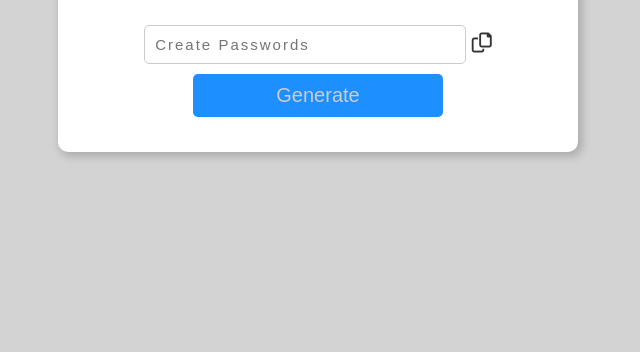
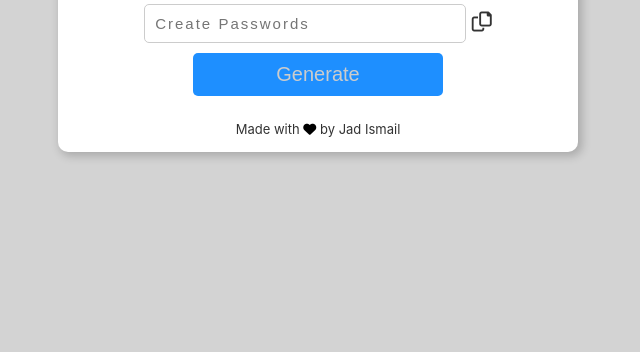
Before and after one commit to jadismail/Password_Generator, a website built with Parcel: page index.html in a window 1280 px wide. Shown: the part 448-800 px from the top of the page, without its empty margins (322-962 px from the left). Built offline with nearby package versions, Linux system fonts and the light colour scheme; a web font is replaced by a local one.

Commit message:
Add the footer.

```diff
--- a/index.html
+++ b/index.html
@@ -21,7 +21,7 @@
                 <span class="fa-regular fa-copy "></span>
             </div>
             <button class="btn">Generate</button>
-
+            <footer>Made with <a href="https://www.linkedin.com/in/jad-ismail-414ba4214/" target="_blank"><span class="fa-solid fa-heart "></span></a> by Jad Ismail</footer>
         </div>
 
     </div>
--- a/style.css
+++ b/style.css
@@ -1,4 +1,5 @@
 @import url("https://fonts.googleapis.com/css2?family=Antic+Didone&display=swap");
+@import url("https://fonts.googleapis.com/css2?family=Dancing+Script&display=swap");
 **::after,
 *::before {
     box-sizing: border-box;
@@ -112,6 +113,16 @@ span:hover {
     display: none;
 }
 
+footer {
+    /* font-family: "Dancing Script", cursive; */
+    font-size: 1.3rem;
+    margin-top: 1.5rem;
+}
+
+a {
+    color: #000;
+}
+
 @keyframes pop {
     0% {
         transform: scale(0);
```
